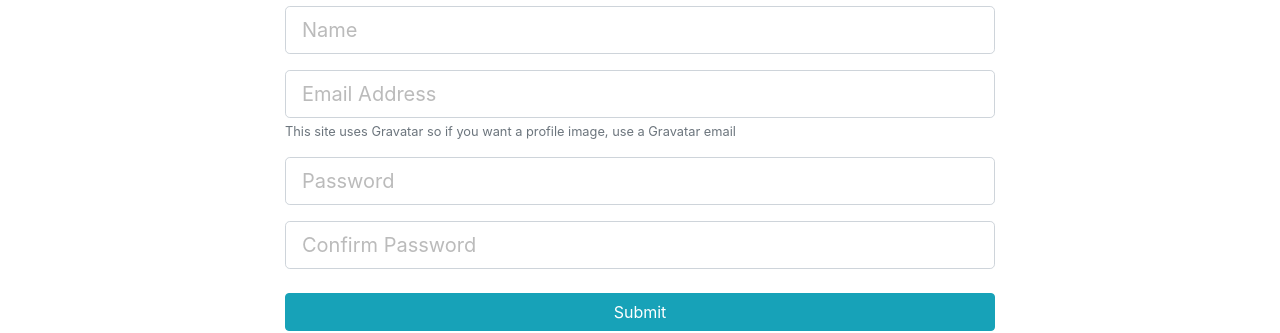
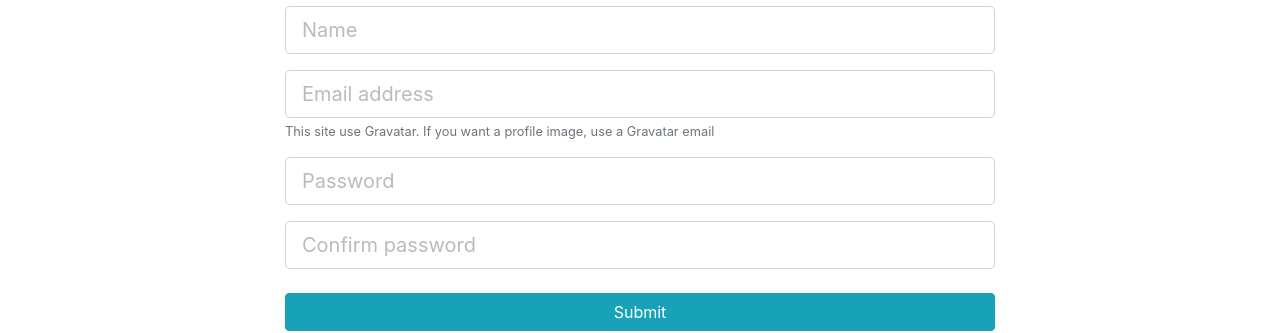
Before and after one commit to PhiPhiPhi/Creabox, a React (Create React App) app in the folder client/: page /register in a window 1280 px wide. Shown: the part 195-528 px from the top of the page. Built offline with nearby package versions, Linux system fonts and the light colour scheme.

Commit message:
Replaced fom div elements with TextFieldGroup component in Login and Register

```diff
--- a/client/src/components/auth/Login.js
+++ b/client/src/components/auth/Login.js
@@ -3,6 +3,7 @@
 import {connect} from 'react-redux';
 import classnames from 'classnames';
 import {loginUser} from '../../actions/authActions';
+import TextFieldGroup from '../common/TextFieldGroup';
 
 class Login extends Component {
 
@@ -61,32 +62,22 @@
                   <h1 className="display-4 text-center">Log In</h1>
                   <p className="lead text-center">Sign in to your Creabox account</p>
                   <form noValidate onSubmit={this.onSubmit}>
-                    <div className="form-group">
-                      <input
-                      type="email"
-                      className= {classnames('form-control form-control-lg', {
-                        'is-invalid': errors.email
-                    })}
-                      placeholder="Email Address"
-                      name="email"
-                      value={this.state.email}
-                      required
-                      onChange={this.onChange}/>
-                      {errors.email && (<div className='invalid-feedback'>{errors.email}</div>)}
-                    </div>
-                    <div className="form-group">
-                      <input
-                      type="password"
-                      className= {classnames('form-control form-control-lg', {
-                        'is-invalid': errors.password
-                    })}
-                      placeholder="Password"
-                      name="password"
-                      value={this.state.password}
-                      required
-                      onChange={this.onChange} />
-                      {errors.password && (<div className='invalid-feedback'>{errors.password}</div>)}
-                    </div>
+                    <TextFieldGroup
+                    placeholder='Email address'
+                    name='email'
+                    type='email'
+                    value={this.state.email}
+                    onChange={this.onChange}
+                    error = {errors.email} />
+
+                    <TextFieldGroup
+                    placeholder='Password'
+                    name='password'
+                    type='password'
+                    value={this.state.password}
+                    onChange={this.onChange}
+                    error = {errors.password} />
+
                     <input type="submit" className="btn btn-info btn-block mt-4" />
                   </form>
                 </div>
--- a/client/src/components/auth/Register.js
+++ b/client/src/components/auth/Register.js
@@ -4,6 +4,7 @@
 import classnames from 'classnames';
 import {connect} from 'react-redux';
 import {registerUser} from '../../actions/authActions'
+import TextFieldGroup from '../common/TextFieldGroup'
 
 class Register extends Component {
 
@@ -64,62 +65,34 @@
                   <h1 className="display-4 text-center">Sign Up</h1>
                   <p className="lead text-center">Create your DevConnector account</p>
                   <form noValidate onSubmit={this.onSubmit}>
-                    <div className="form-group">
-                      <input
-                      type="text"
-                      className= {classnames('form-control form-control-lg', {
-                          'is-invalid': errors.name
-                      })}
-                      placeholder="Name"
-                      name="name"
+                  <TextFieldGroup
+                    placeholder='Name'
+                    name='name'
                     value={this.state.name}
-                      required
                     onChange={this.onChange}
-
-                      />
-                      {errors.name && (<div className='invalid-feedback'>{errors.name}</div>)}
-
-                    </div>
-                    <div className="form-group">
-                      <input
-                      type="email"
-                      className= {classnames('form-control form-control-lg', {
-                        'is-invalid': errors.email
-                    })}
-                      placeholder="Email Address"
-                      name="email"
+                    error = {errors.name} />
+                    <TextFieldGroup
+                    placeholder='Email address'
+                    name='email'
+                    type='email'
                     value={this.state.email}
                     onChange={this.onChange}
-                      />
-                      {errors.email && (<div className='invalid-feedback'>{errors.email}</div>)}
-                      <small className="form-text text-muted">This site uses Gravatar so if you want a profile image, use a Gravatar email</small>
-                    </div>
-                    <div className="form-group">
-                      <input
-                      type="password"
-                      className= {classnames('form-control form-control-lg', {
-                        'is-invalid': errors.password
-                    })}
-                    placeholder="Password"
-                    name="password"
+                    error = {errors.email}
+                    info = 'This site use Gravatar. If you want a profile image, use a Gravatar email' />
+                    <TextFieldGroup
+                    placeholder='Password'
+                    name='password'
+                    type='password'
                     value={this.state.password}
                     onChange={this.onChange}
-                    />
-                    {errors.password && (<div className='invalid-feedback'>{errors.password}</div>)}
-                    </div>
-                    <div className="form-group">
-                      <input
-                      type="password"
-                      className= {classnames('form-control form-control-lg', {
-                        'is-invalid': errors.password2
-                    })}
-                      placeholder="Confirm Password"
-                      name="password2"
+                    error = {errors.password} />
+                    <TextFieldGroup
+                    placeholder='Confirm password'
+                    name='password2'
+                    type='password'
                     value={this.state.password2}
                     onChange={this.onChange}
-                      />
-                      {errors.password2 && (<div className='invalid-feedback'>{errors.password2}</div>)}
-                    </div>
+                    error = {errors.password2} />
                     <input type="submit" className="btn btn-info btn-block mt-4" />
                   </form>
                 </div>
--- /dev/null
+++ b/client/src/components/common/TextFieldGroup.js
@@ -0,0 +1,52 @@
+import React from 'react';
+import classnames from 'classnames';
+import PropTypes from 'prop-types';
+
+
+const TextFieldGroup = (
+    {name,
+    placeholder,
+    value,
+    label,
+    error,
+    info,
+    type,
+    onChange,
+    disabled
+    }) => {
+
+    return (
+        <div className="form-group">
+        <input
+        type={type}
+        className= {classnames('form-control form-control-lg', {
+          'is-invalid': error
+      })}
+        placeholder={placeholder}
+        name={name}
+        value={value}
+        onChange={onChange}
+        />
+        {info && <small className='form-text text-muted'>{info}</small>}
+        {error && (<div className='invalid-feedback'>{error}</div>)}
+      </div>
+    )
+}
+
+TextFieldGroup.propTypes = {
+    name: PropTypes.string.isRequired,
+    placeholder: PropTypes.string,
+    value: PropTypes.string.isRequired,
+    info: PropTypes.string,
+    error: PropTypes.string,
+    type: PropTypes.string.isRequired,
+    onChange: PropTypes.func.isRequired,
+    disabled: PropTypes.string
+}
+
+TextFieldGroup.defaultProps = {
+    type:'text'
+}
+
+
+export default TextFieldGroup;
```
Lines whose indentation alone changed are shown as unchanged.
